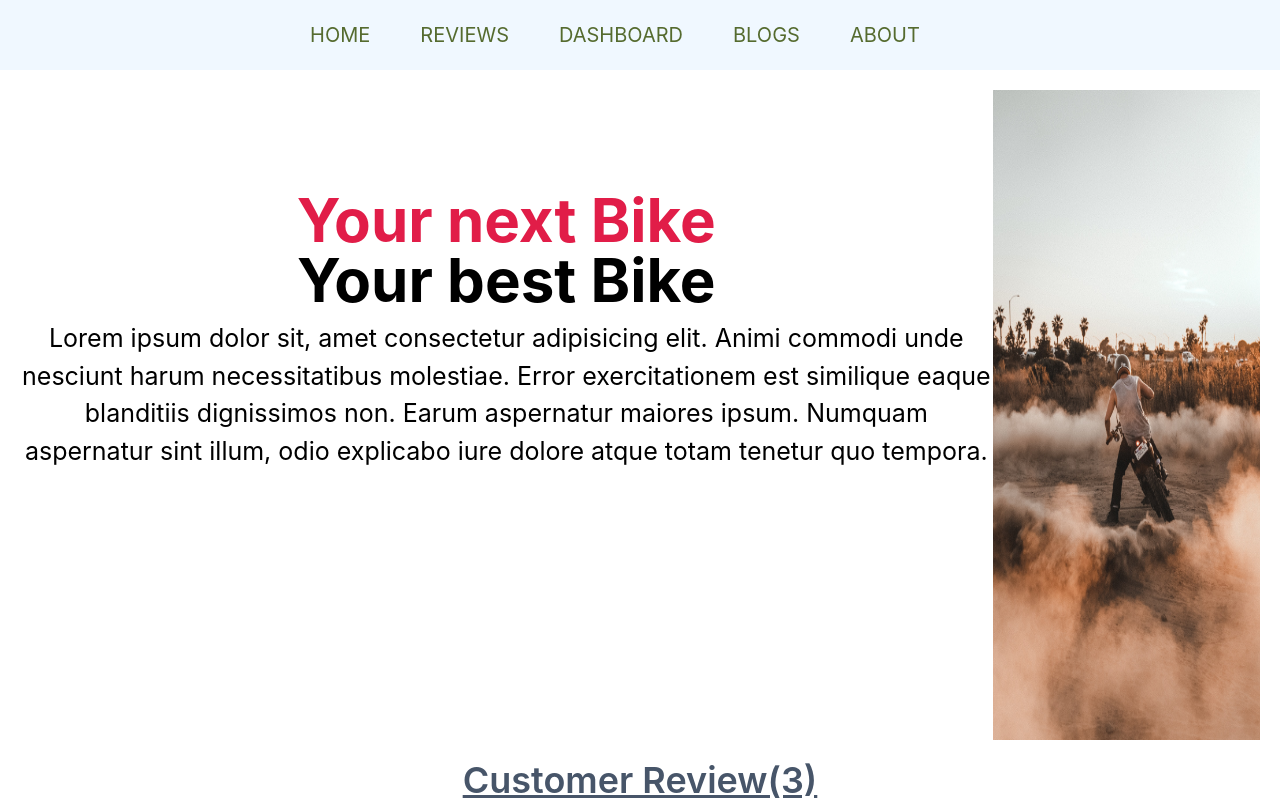
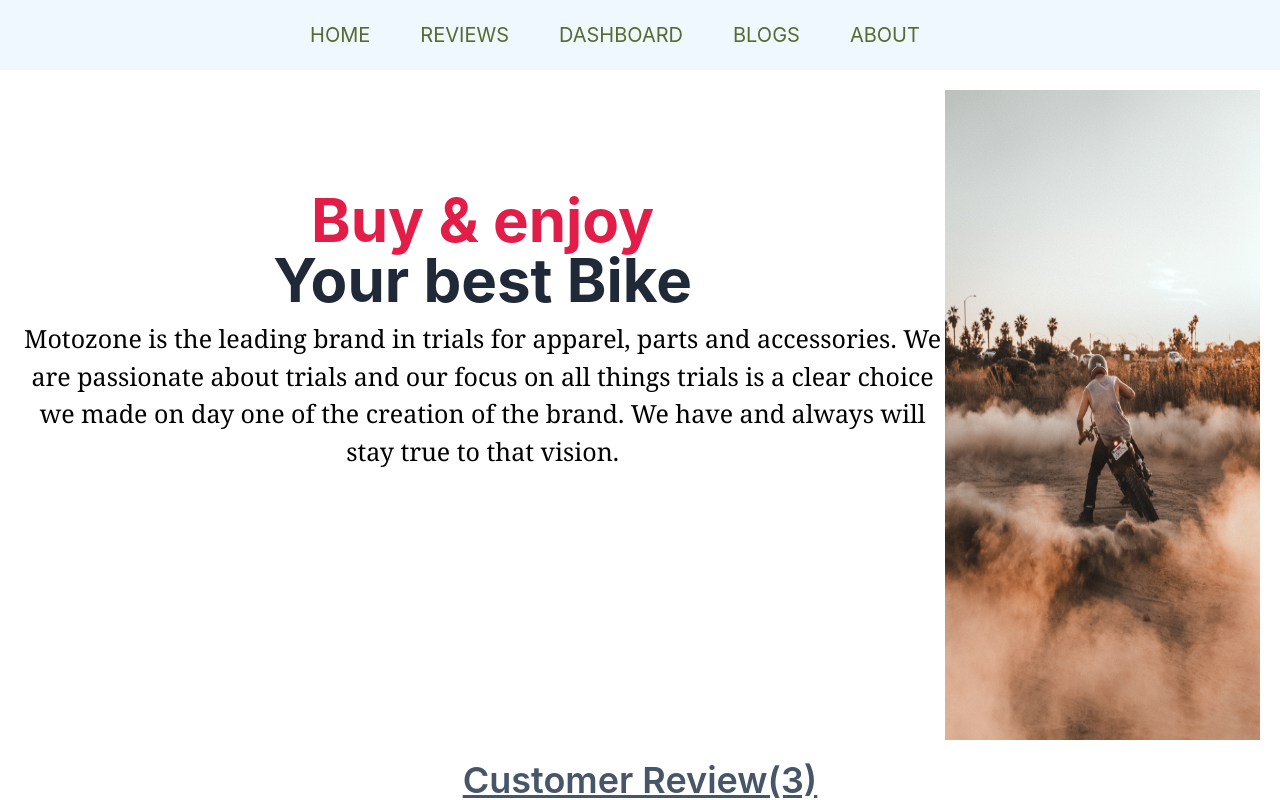
Before and after one commit to Rakib665/product-analysis-website, a React (Create React App) app: page / in a window 1280 px wide. Shown: the top 800 px of the page. Built offline with nearby package versions, Linux system fonts and the light colour scheme.

Commit message:
alhamdulillah done

```diff
--- a/src/components/Home/Home.js
+++ b/src/components/Home/Home.js
@@ -11,11 +11,11 @@ const Home = () => {
             <div className='home-container '>
                 <div className="home-text">
                     <div className="home-moto-text">
-                        <h2 className='text-rose-600	'>Your next Bike</h2>
-                        <h2>Your best Bike</h2>
+                        <h2 className='text-rose-600	'>Buy & enjoy</h2>
+                        <h2 className='text-gray-800'>Your best Bike</h2>
                     </div>
                     <div className="home-moto-details">
-                        <p>Lorem ipsum dolor sit, amet consectetur adipisicing elit. Animi commodi unde nesciunt harum necessitatibus molestiae. Error exercitationem est similique eaque blanditiis dignissimos non. Earum aspernatur maiores ipsum. Numquam aspernatur sint illum, odio explicabo iure dolore atque totam tenetur quo tempora.</p>
+                        <p className='font-serif'>Motozone is the leading brand in trials for apparel, parts and accessories. We are passionate about trials and our focus on all things trials is a clear choice we made on day one of the creation of the brand. We have and always will stay true to that vision.</p>
                     </div>
                 </div>
                 <div className="home-image">
```
Also changed, not shown: 1 other file (tests, documents, lock files or other folders).
